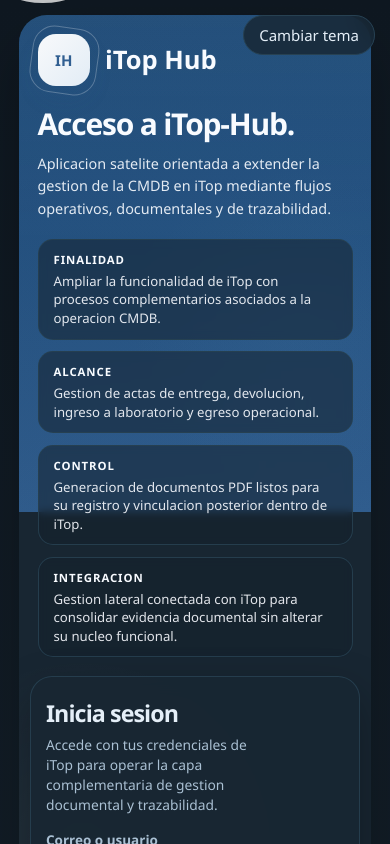
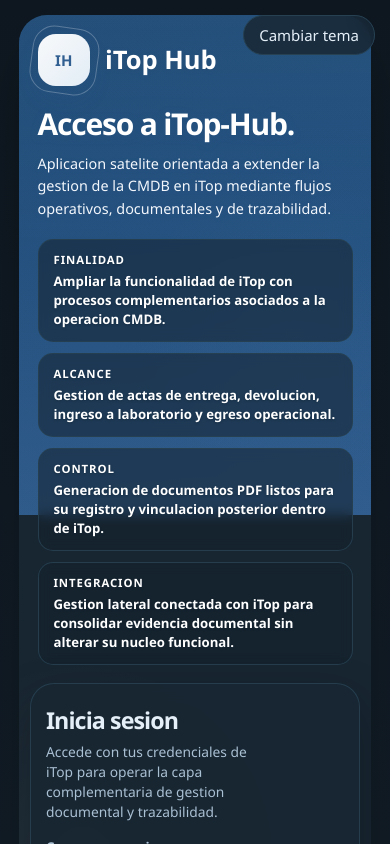
Before and after one commit to Black-Zeus/iTopHUB, a React (Vite) app in the folder APP/volumes/frontend/: page /login in a window 390 px wide. Shown: the top 844 px of the page. Built offline with nearby package versions, Linux system fonts and the light colour scheme.

Commit message:
fix: soften frontend light theme and login contrast

```diff
--- a/APP/volumes/frontend/src/layout/header/HeaderContainer.jsx
+++ b/APP/volumes/frontend/src/layout/header/HeaderContainer.jsx
@@ -9,7 +9,7 @@
  */
 export function HeaderContainer() {
   return (
-    <header className="sticky top-0 z-[5] flex items-center justify-between gap-5 border-b border-[var(--border-color)] bg-[rgba(255,255,255,0.45)] px-8 py-6 backdrop-blur-[14px] dark:bg-[rgba(15,24,33,0.78)] max-[1024px]:px-6 max-[1024px]:py-5 max-[768px]:flex-col max-[768px]:items-stretch max-[768px]:p-4">
+    <header className="sticky top-0 z-[5] flex items-center justify-between gap-5 border-b border-[var(--border-color)] bg-[rgba(240,245,249,0.82)] px-8 py-6 backdrop-blur-[14px] dark:bg-[rgba(15,24,33,0.78)] max-[1024px]:px-6 max-[1024px]:py-5 max-[768px]:flex-col max-[768px]:items-stretch max-[768px]:p-4">
       <HeaderBreadcrumb />
       <div className="flex items-center gap-4 max-[1024px]:gap-3 max-[768px]:flex-wrap">
         <HeaderSearch />
--- a/APP/volumes/frontend/src/pages/login/LoginPage.jsx
+++ b/APP/volumes/frontend/src/pages/login/LoginPage.jsx
@@ -26,7 +26,7 @@
   "[&_circle]:fill-none [&_circle]:stroke-current [&_circle]:stroke-[1.9] [&_circle]:stroke-linecap-round [&_circle]:stroke-linejoin-round [&_path]:fill-none [&_path]:stroke-current [&_path]:stroke-[1.9] [&_path]:stroke-linecap-round [&_path]:stroke-linejoin-round";
 
 const inputClass =
-  "w-full rounded-[11px] border border-[rgba(194,209,224,0.88)] bg-white/95 px-4 py-[0.82rem] pl-[2.7rem] text-[var(--text-primary)] outline-none transition focus:border-[var(--accent-strong)] focus:shadow-[0_0_0_4px_rgba(120,182,217,0.14)] dark:border-[var(--border-color)] dark:bg-white/5";
+  "w-full rounded-[11px] border border-[rgba(184,202,216,0.92)] bg-[rgba(238,244,248,0.94)] px-4 py-[0.82rem] pl-[2.7rem] text-[var(--text-primary)] outline-none transition focus:border-[var(--accent-strong)] focus:bg-[rgba(244,248,251,0.98)] focus:shadow-[0_0_0_4px_rgba(120,182,217,0.12)] dark:border-[var(--border-color)] dark:bg-white/5";
 
 export function LoginPage() {
   const { login } = useContext(AuthContext);
@@ -58,12 +58,12 @@
   };
 
   return (
-    <main className="relative grid min-h-screen items-center overflow-hidden bg-[linear-gradient(180deg,#f2f6fb_0%,#e8f0f8_100%)] px-5 py-4 dark:bg-[linear-gradient(180deg,#0f1821_0%,#14202a_100%)]">
-      <div className="pointer-events-none absolute -left-[10%] -top-[12%] h-[min(42vw,420px)] w-[min(42vw,420px)] rounded-full bg-white/75" />
-      <div className="pointer-events-none absolute -bottom-[20%] -right-[16%] h-[min(48vw,520px)] w-[min(48vw,520px)] rounded-full bg-white/70" />
+    <main className="relative grid min-h-screen items-center overflow-hidden bg-[linear-gradient(180deg,#d7e2ea_0%,#cedbe4_100%)] px-5 py-4 dark:bg-[linear-gradient(180deg,#0f1821_0%,#14202a_100%)]">
+      <div className="pointer-events-none absolute -left-[12%] -top-[16%] h-[min(44vw,460px)] w-[min(44vw,460px)] rounded-full bg-[rgba(246,249,252,0.56)]" />
+      <div className="pointer-events-none absolute -bottom-[26%] -right-[14%] h-[min(50vw,560px)] w-[min(50vw,560px)] rounded-full bg-[rgba(240,246,250,0.5)]" />
 
       <button
-        className="absolute right-4 top-4 z-[2] rounded-full border border-[var(--border-color)] bg-white/90 px-4 py-2 text-[var(--text-primary)] shadow-[var(--shadow-subtle)] backdrop-blur-[10px] transition hover:-translate-y-px hover:bg-[var(--bg-hover)] dark:bg-[rgba(24,38,50,0.82)]"
+        className="absolute right-4 top-4 z-[2] rounded-full border border-[var(--border-color)] bg-[rgba(239,245,249,0.94)] px-4 py-2 text-[var(--text-primary)] shadow-[var(--shadow-subtle)] backdrop-blur-[10px] transition hover:-translate-y-px hover:bg-[var(--bg-hover)] dark:bg-[rgba(24,38,50,0.82)]"
         type="button"
         aria-label="Cambiar tema"
         onClick={toggle}
@@ -72,13 +72,13 @@
       </button>
 
       <section
-        className="relative z-[1] mx-auto grid h-[min(680px,calc(100vh-2rem))] w-full max-w-[1180px] overflow-hidden rounded-[28px] bg-[linear-gradient(112deg,#5c9de7_0%,#84baeb_43%,#f8fbff_43%,#f8fbff_100%)] shadow-[0_24px_52px_rgba(45,86,122,0.12)] dark:bg-[linear-gradient(112deg,#1c4d7e_0%,#315f91_43%,#182632_43%,#182632_100%)] dark:shadow-[0_28px_60px_rgba(0,0,0,0.28)] max-[1080px]:h-auto max-[1080px]:grid-cols-1 max-[1080px]:bg-[linear-gradient(180deg,#4f96e6_0%,#78b7ee_38%,#f7fbff_38%,#f7fbff_100%)] dark:max-[1080px]:bg-[linear-gradient(180deg,#1c4d7e_0%,#315f91_38%,#182632_38%,#182632_100%)] [grid-template-columns:minmax(0,1.06fr)_minmax(360px,410px)]"
+        className="relative z-[1] mx-auto grid h-[min(680px,calc(100vh-2rem))] w-full max-w-[1180px] overflow-hidden rounded-[28px] bg-[linear-gradient(111deg,#5d9bdd_0%,#7eb1dd_36%,#eef4f8_36%,#eef4f8_100%)] shadow-[0_24px_52px_rgba(45,86,122,0.12)] dark:bg-[linear-gradient(112deg,#1c4d7e_0%,#315f91_43%,#182632_43%,#182632_100%)] dark:shadow-[0_28px_60px_rgba(0,0,0,0.28)] max-[1080px]:h-auto max-[1080px]:grid-cols-1 max-[1080px]:bg-[linear-gradient(180deg,#4f96e6_0%,#78b7ee_38%,#eaf1f6_38%,#eaf1f6_100%)] dark:max-[1080px]:bg-[linear-gradient(180deg,#1c4d7e_0%,#315f91_38%,#182632_38%,#182632_100%)] [grid-template-columns:minmax(0,1.08fr)_minmax(360px,410px)]"
         aria-label="Pantalla de acceso iTop Hub"
       >
-        <div className="pointer-events-none absolute bottom-[-16%] left-[41%] h-[34%] w-[72%] rotate-[8deg] rounded-[50%_0_0_0] bg-[linear-gradient(180deg,rgba(168,211,245,0.34),rgba(168,211,245,0))]" />
-        <div className="pointer-events-none absolute inset-0 bg-[radial-gradient(circle_at_18%_64%,rgba(255,255,255,0.06),transparent_22%),radial-gradient(circle_at_78%_24%,rgba(120,182,217,0.05),transparent_16%)]" />
+        <div className="pointer-events-none absolute bottom-[-14%] left-[40%] h-[34%] w-[72%] rotate-[8deg] rounded-[50%_0_0_0] bg-[linear-gradient(180deg,rgba(168,211,245,0.24),rgba(168,211,245,0))]" />
+        <div className="pointer-events-none absolute inset-0 bg-[radial-gradient(circle_at_18%_64%,rgba(255,255,255,0.06),transparent_22%),radial-gradient(circle_at_78%_24%,rgba(120,182,217,0.04),transparent_16%)]" />
 
-        <article className="relative z-[1] flex min-h-full flex-col justify-between bg-[linear-gradient(180deg,rgba(255,255,255,0.07),transparent_28%)] px-8 py-7 text-[#f8fbff] dark:bg-[linear-gradient(180deg,rgba(255,255,255,0.04),transparent_35%),linear-gradient(145deg,rgba(24,38,50,0.12)_0%,rgba(24,38,50,0.02)_100%)] max-[1080px]:gap-8 max-[720px]:px-5 max-[720px]:py-5">
+        <article className="relative z-[1] flex min-h-full flex-col justify-between bg-[linear-gradient(180deg,rgba(255,255,255,0.04),transparent_28%)] px-8 py-7 text-[#f8fbff] dark:bg-[linear-gradient(180deg,rgba(255,255,255,0.04),transparent_35%),linear-gradient(145deg,rgba(24,38,50,0.12)_0%,rgba(24,38,50,0.02)_100%)] max-[1080px]:gap-8 max-[720px]:px-5 max-[720px]:py-5">
           <div>
             <div className="flex items-start justify-between gap-6 max-[720px]:flex-col max-[720px]:items-start">
               <div className="flex items-center gap-4">
@@ -86,32 +86,32 @@
                   <span className="relative">IH</span>
                 </div>
                 <div>
-                  <p className="eyebrow text-white/80">Gestion TI</p>
-                  <strong className="text-2xl font-bold text-[#f8fbff]">iTop Hub</strong>
+                  <p className="eyebrow text-white/90">Gestion TI</p>
+                  <strong className="text-2xl font-bold text-white drop-shadow-[0_1px_2px_rgba(32,73,110,0.18)]">iTop Hub</strong>
                 </div>
               </div>
             </div>
 
             <div className="mt-6">
-              <h1 className="text-[clamp(2rem,3vw,3.2rem)] font-bold leading-[0.98] tracking-[-0.04em] text-[#f8fbff] max-[720px]:mt-4 max-[720px]:whitespace-normal">
+              <h1 className="text-[clamp(2rem,3vw,3.2rem)] font-bold leading-[0.98] tracking-[-0.04em] text-white drop-shadow-[0_2px_4px_rgba(35,84,128,0.18)] max-[720px]:mt-4 max-[720px]:whitespace-normal">
                 Acceso a iTop-Hub.
               </h1>
-              <p className="mt-4 max-w-[44ch] text-[0.96rem] leading-[1.55] text-[#f8fbff] opacity-90">
+              <p className="mt-4 max-w-[44ch] text-[0.96rem] font-medium leading-[1.55] text-[rgba(248,251,255,0.98)] drop-shadow-[0_1px_2px_rgba(35,84,128,0.12)]">
                 Aplicacion satelite orientada a extender la gestion de la CMDB en iTop
                 mediante flujos operativos, documentales y de trazabilidad.
               </p>
             </div>
 
-            <div className="mt-5 flex max-w-[410px] flex-col gap-3 max-[720px]:max-w-none" aria-label="Indicadores del portal">
+            <div className="mt-5 flex max-w-[390px] flex-col gap-3 max-[720px]:max-w-none" aria-label="Indicadores del portal">
               {highlightCards.map((card) => (
                 <div
                   key={card.title}
-                  className="rounded-2xl border border-white/20 bg-white/10 px-4 py-3 backdrop-blur-[4px] dark:border-[rgba(39,65,82,0.9)] dark:bg-[rgba(21,33,44,0.55)]"
+                  className="rounded-2xl border border-[rgba(255,255,255,0.28)] bg-[rgba(93,150,210,0.34)] px-4 py-3 backdrop-blur-[6px] dark:border-[rgba(39,65,82,0.9)] dark:bg-[rgba(21,33,44,0.55)]"
                 >
-                  <strong className="block text-[0.76rem] uppercase tracking-[0.08em] text-[#f8fbff]">
+                  <strong className="block text-[0.76rem] uppercase tracking-[0.08em] text-white [text-shadow:0_1px_2px_rgba(16,36,54,0.55)]">
                     {card.title}
                   </strong>
-                  <span className="mt-1 block text-[0.88rem] leading-[1.4] text-[rgba(248,251,255,0.9)]">
+                  <span className="mt-1 block text-[0.88rem] font-semibold leading-[1.45] text-white [text-shadow:0_1px_2px_rgba(16,36,54,0.52)]">
                     {card.body}
                   </span>
                 </div>
@@ -120,11 +120,11 @@
           </div>
         </article>
 
-        <article className="relative z-[1] my-auto ml-[-1.25rem] w-[min(calc(100%-2rem),390px)] self-center rounded-[22px] border border-[rgba(196,212,228,0.9)] bg-white/80 px-[1.35rem] py-[1.35rem] shadow-[0_16px_38px_rgba(44,84,122,0.1)] backdrop-blur-[10px] dark:border-[rgba(39,65,82,0.9)] dark:bg-[rgba(24,38,50,0.92)] dark:shadow-[0_18px_45px_rgba(0,0,0,0.3)] max-[1080px]:mb-6 max-[1080px]:ml-auto max-[1080px]:mr-auto max-[720px]:w-[calc(100%-1.5rem)] max-[720px]:px-4 max-[720px]:py-5">
+        <article className="relative z-[1] my-auto mr-12 w-[min(calc(100%-2rem),382px)] self-center rounded-[24px] border border-[rgba(181,199,214,0.98)] bg-[rgba(239,245,249,0.92)] px-[1.35rem] py-[1.45rem] shadow-[0_18px_42px_rgba(44,84,122,0.1)] backdrop-blur-[10px] dark:border-[rgba(39,65,82,0.9)] dark:bg-[rgba(24,38,50,0.92)] dark:shadow-[0_18px_45px_rgba(0,0,0,0.3)] max-[1080px]:mb-6 max-[1080px]:ml-auto max-[1080px]:mr-auto max-[720px]:w-[calc(100%-1.5rem)] max-[720px]:px-4 max-[720px]:py-5">
           <header className="mb-4 text-center max-[720px]:text-left">
             <p className="eyebrow">Bienvenido</p>
-            <h2 className="mb-1 text-[1.55rem] font-bold tracking-[-0.04em]">Inicia sesion</h2>
-            <p className="mx-auto max-w-[28ch] text-[0.92rem] leading-[1.45] text-[#5a748c] dark:text-[var(--text-secondary)] max-[720px]:mx-0">
+            <h2 className="mb-1 text-[1.55rem] font-bold tracking-[-0.04em] text-[#1a3349] dark:text-[var(--text-primary)]">Inicia sesion</h2>
+            <p className="mx-auto max-w-[28ch] text-[0.92rem] leading-[1.45] text-[#4f6982] dark:text-[var(--text-secondary)] max-[720px]:mx-0">
               Accede con tus credenciales de iTop para operar la capa complementaria de
               gestion documental y trazabilidad.
             </p>
@@ -132,7 +132,7 @@
 
           <form className="grid gap-3" onSubmit={handleSubmit}>
             <label className="field flex flex-col gap-1.5">
-              <span className="text-[0.9rem] font-semibold text-[#4f6880] dark:text-[var(--text-secondary)]">
+              <span className="text-[0.9rem] font-semibold text-[#46627c] dark:text-[var(--text-secondary)]">
                 Correo o usuario
               </span>
               <div className="relative">
@@ -156,7 +156,7 @@
             </label>
 
             <label className="field flex flex-col gap-1.5">
-              <span className="text-[0.9rem] font-semibold text-[#4f6880] dark:text-[var(--text-secondary)]">
+              <span className="text-[0.9rem] font-semibold text-[#46627c] dark:text-[var(--text-secondary)]">
                 Contrasena
               </span>
               <div className="relative">
@@ -192,7 +192,7 @@
             </label>
 
             <div className="flex items-center justify-start gap-4 text-[0.9rem] text-[var(--text-secondary)] max-[720px]:flex-col max-[720px]:items-start">
-              <label className="inline-flex cursor-pointer items-center gap-2.5">
+              <label className="inline-flex cursor-pointer items-center gap-2.5 text-[#4f6982] dark:text-[var(--text-secondary)]">
                 <input
                   type="checkbox"
                   name="remember"
@@ -220,16 +220,16 @@
             </button>
           </form>
 
-          <aside className="mt-4 rounded-[14px] border border-[rgba(201,216,231,0.9)] bg-[rgba(246,249,253,0.88)] px-4 py-3 dark:border-[var(--border-color)] dark:bg-white/5" aria-label="Nota de seguridad">
-            <h3 className="mb-1 text-[0.84rem] font-semibold">Acceso restringido</h3>
-            <p className="text-[0.85rem] leading-[1.42] text-[#60788f] dark:text-[var(--text-secondary)]">
+          <aside className="mt-4 rounded-[14px] border border-[rgba(190,205,218,0.94)] bg-[rgba(232,239,245,0.9)] px-4 py-3 dark:border-[var(--border-color)] dark:bg-white/5" aria-label="Nota de seguridad">
+            <h3 className="mb-1 text-[0.84rem] font-semibold text-[#20394f] dark:text-[var(--text-primary)]">Acceso restringido</h3>
+            <p className="text-[0.85rem] leading-[1.42] text-[#526c84] dark:text-[var(--text-secondary)]">
               Solucion complementaria para la operacion CMDB sobre Core iTop Combodo
               3.2.2-1, orientada a generar actas en PDF y registrar la gestion por
               integracion lateral.
             </p>
           </aside>
 
-          <footer className="mt-3 flex justify-center gap-4 text-[0.8rem] text-[var(--text-muted)] max-[720px]:flex-col max-[720px]:items-start">
+          <footer className="mt-3 flex justify-center gap-4 text-[0.8rem] text-[#6a8197] dark:text-[var(--text-muted)] max-[720px]:flex-col max-[720px]:items-start">
             <span>iTop-Hub v1</span>
             <span>Tecnocomp 2026</span>
           </footer>
--- a/APP/volumes/frontend/src/styles/index.css
+++ b/APP/volumes/frontend/src/styles/index.css
@@ -6,26 +6,26 @@
 :root {
   color-scheme: light;
   --font-base: "Segoe UI", Tahoma, Geneva, Verdana, sans-serif;
-  --bg-app: #eef4f8;
-  --bg-surface: #f7fafc;
-  --bg-panel: #ffffff;
-  --bg-panel-muted: #f3f7fb;
-  --bg-sidebar: #e9f1f7;
-  --bg-hover: #edf4fa;
-  --border-color: #d6e1ea;
-  --border-strong: #b8c9d9;
+  --bg-app: #d9e4ec;
+  --bg-surface: #e7eef4;
+  --bg-panel: #f2f7fb;
+  --bg-panel-muted: #e7eef4;
+  --bg-sidebar: #d5e0e8;
+  --bg-hover: #e1eaf1;
+  --border-color: #bccdda;
+  --border-strong: #a5b8ca;
   --text-primary: #17324a;
-  --text-secondary: #58718a;
-  --text-muted: #7f93a8;
+  --text-secondary: #4d6882;
+  --text-muted: #70869d;
   --accent: #78b6d9;
   --accent-strong: #5198c2;
-  --accent-soft: #dff0f9;
+  --accent-soft: #d3e6f2;
   --success: #7fbf9c;
   --warning: #e0b56b;
   --danger: #d28a8a;
   --info: #8fb7d8;
-  --shadow-soft: 0 10px 30px rgba(19, 50, 74, 0.06);
-  --shadow-subtle: 0 2px 10px rgba(23, 50, 74, 0.05);
+  --shadow-soft: 0 16px 36px rgba(19, 50, 74, 0.09);
+  --shadow-subtle: 0 5px 16px rgba(23, 50, 74, 0.065);
   --radius-sm: 10px;
   --radius-md: 16px;
   --radius-lg: 22px;
```
